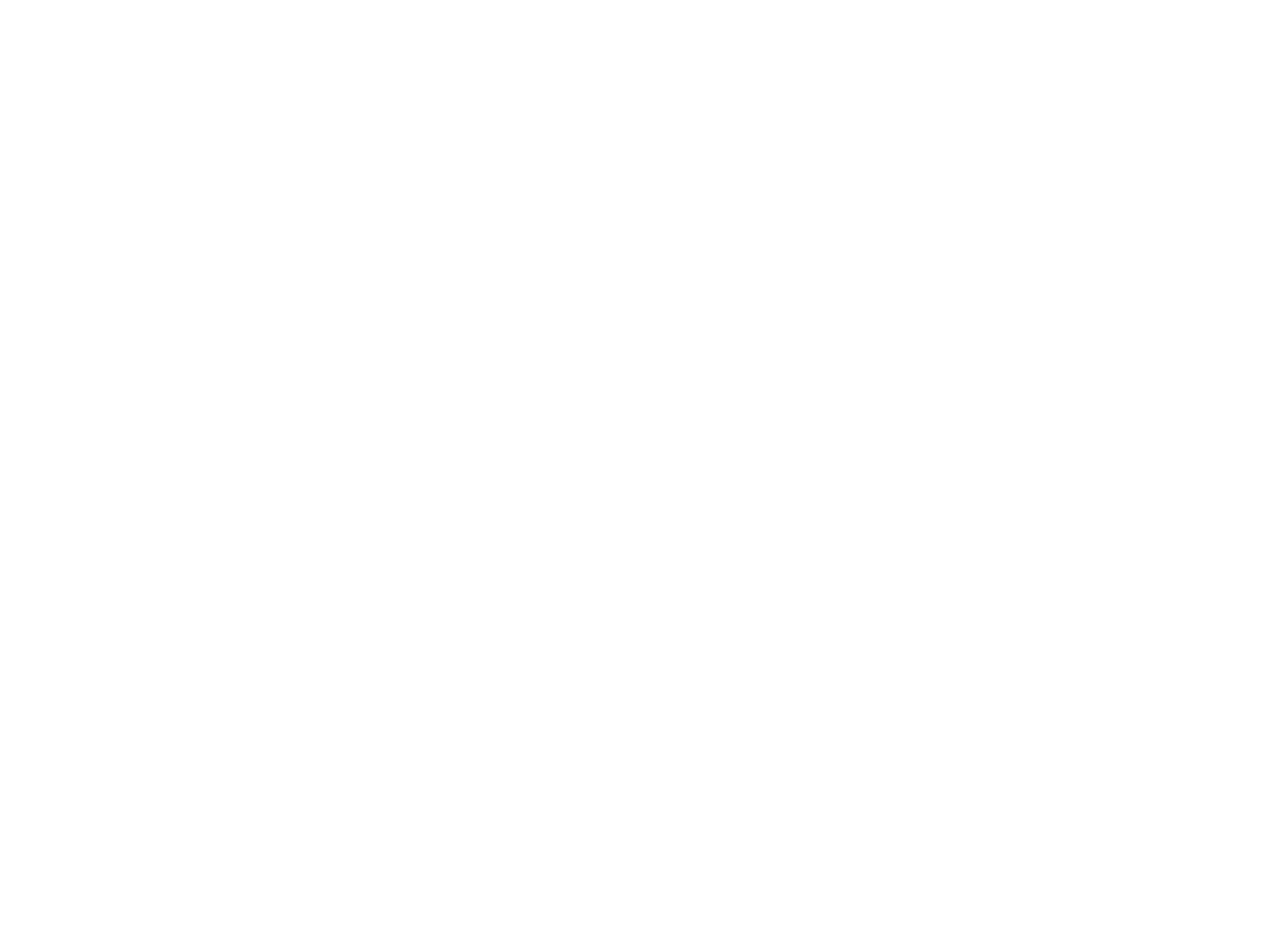
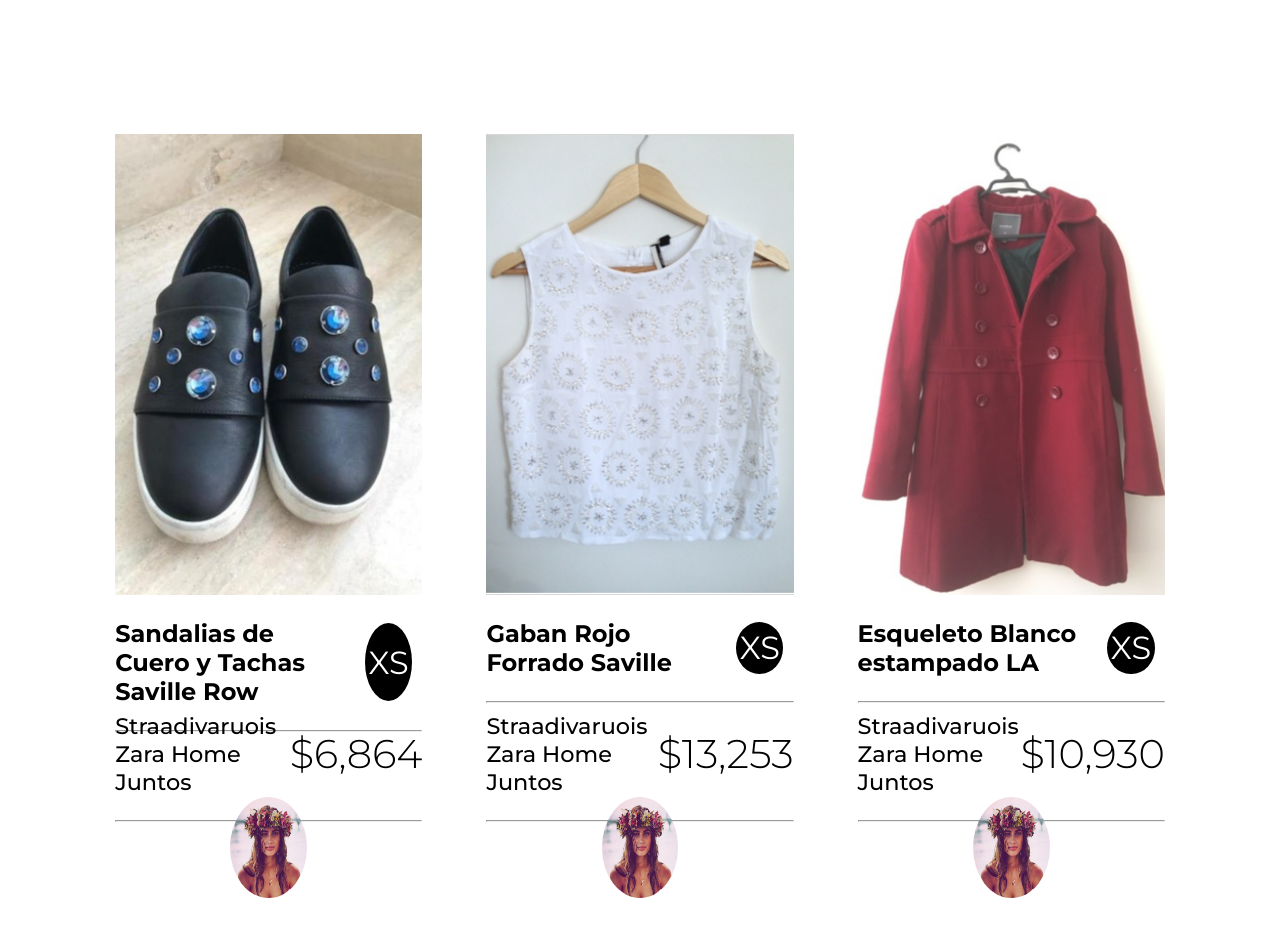
Before and after one commit to NataliaGaravito/frontend-challenge, a React (Create React App) app: page / in a window 1280 px wide. Shown: the part 1740-2676 px from the top of the page. Before the commit the page ends 800 px from the top, so only its background shows below. Built offline with nearby package versions, Linux system fonts and the light colour scheme; the HTML template or start-up script is replaced by a standard one.

Commit message:
nuevo: componente poductos, maquetacion de productos(imagen producto, detalle, precio, marca, imagen perfil), precio producto traido desde .JSON)

```diff
--- /dev/null
+++ b/src/components/Products/Products.jsx
@@ -0,0 +1,45 @@
+import React from 'react';
+import styles from '../Products/products.module.css';
+import dataProducts from '../../products.json';
+import p1 from '../../assets/p1.png';
+import p2 from '../../assets/p2.png';
+import p3 from '../../assets/p3.png';
+import p4 from '../../assets/p4.png';
+import p5 from '../../assets/p5.png';
+import p6 from '../../assets/p6.png';
+
+function Products(){
+    const images = [p1, p2, p3, p4, p5, p6]
+    const products = ['Jeans Azules Tiro Alto Bota Ancha New York', 'Chaqueta de Cuero Negra', 'Chaqueta de Cuero Cafe', 'Sandalias de Cuero y Tachas Saville Row',
+                        'Gaban Rojo Forrado Saville', 'Esqueleto Blanco estampado LA']
+    return (
+        <div className={styles.containerProducts}>
+            {
+                products.map((elem, key)=>{
+                    return(
+                        <div key={key} className={styles.product}>
+                            <img src={images[key]} alt="product"/>
+                            <div className={styles.containerName}>
+                                <div className={styles.name}>
+                                    <p>{elem}</p>
+                                    <div><p>XS</p></div>
+                                </div>
+                                <hr/>
+                            </div>
+                            <div>
+                            <div className={styles.brandPrice}>
+                                    <p>Straadivaruois Zara Home Juntos</p>
+                                    <p className={styles.price}>{dataProducts.products[key].price}</p>
+                                </div>
+                                <hr/>
+                            </div>
+                            <button className={styles.addProduct} ></button>
+                        </div>
+                    )
+                })
+            }
+        </div>
+    )
+}
+
+export default Products;
--- /dev/null
+++ b/src/components/Products/products.module.css
@@ -0,0 +1,97 @@
+.containerProducts{
+    width: 82%;
+    height: 120%;
+    display: grid;
+    grid-template-columns: repeat(3, 1fr);
+    grid-gap: 0px 4rem;;
+    justify-self: center;
+    padding: 0px 0px 5% 0px;
+}
+.product{
+    width: 100%;
+    height: 100%;
+    align-self: center;
+    display: grid;
+    grid-template-rows: 67% 11% 11% 11%;
+}
+.product img{
+    width: 100%;
+    justify-self: center;
+    align-self: self-end;
+}
+.name{
+    display: grid;
+    grid-template-columns: 78% 22%;
+    margin: 1.5rem 0px;
+}
+.name p{
+    margin: 0px;
+    padding: 0px;
+    font-size: 1.5rem;
+    font-family: Montserrat;
+    font-style: normal;
+    font-weight: bold;
+    align-self: center;
+}
+.name div{
+    background-color: #000;
+    height: 90%;
+    width: 70%;
+    align-self: center;
+    justify-self: center;
+    align-content: center;
+    border-radius: 50%;
+    display: flex;
+    justify-content: center;
+
+}
+.name div p{
+    color: #fff;
+    margin: 0px;
+    padding: 0px;
+    align-self: center;
+    /* font-family: Roboto; */
+    font-style: normal;
+    font-weight: normal;
+    font-size: 2rem;
+    line-height: 25px;
+}
+.containerName{
+    display: flex;
+    flex-direction: column;
+}
+.containerName hr{
+    margin: 0px;
+    padding: 0px;
+}
+.brandPrice{
+    display: grid;
+    grid-template-columns: 60% 40%;
+    font-family: Montserrat;
+    font-style: normal;
+    font-weight: 500;
+    font-size: 1.4rem;
+    padding: 1rem 0px;
+}
+.brandPrice p{
+    padding: 0px;
+    margin: 0px;
+}
+.price{
+    font-style: normal;
+    font-weight: 200;
+    font-size: 2.5rem;
+    justify-self: self-end;
+    align-self: center;
+}
+
+.addProduct{
+    background-image: url(../../assets/profile.png);
+    background-repeat: no-repeat;
+    background-size: 100% 100%;
+    border-radius: 50%;
+    width: 25%;
+    border: none;
+    /* align-self: center; */
+    justify-self: center;
+}
--- a/src/components/navBar/NavBar.jsx
+++ b/src/components/navBar/NavBar.jsx
@@ -9,7 +9,6 @@
             <div className={styles.divNavBarButtons}>
             {
                 views.map((elem, key)=>{
-                    console.log(props.location)
                     let viewSelected = props.location === elem ? styles.viewSelected : styles.viewNoSelected
                     return(
                         <Link key={key} to={"/"+elem}>
--- a/src/views/shop/Shop.jsx
+++ b/src/views/shop/Shop.jsx
@@ -2,6 +2,7 @@
 import NavBar from '../../components/navBar/NavBar.jsx';
 import Banner from '../../components/banner/Banner.jsx';
 import styles from '../shop/shop.module.css'
+import Products from '../../components/Products/Products.jsx';
 
 function Shop(){
     const sendBanner = <div><span>te regalamos</span><br/><span>en tu primera</span><br/><span>compra</span></div>
@@ -15,7 +16,7 @@
                 </div>
                 <span>lo último de nuestra tienda</span>
             </div>
-
+            <Products></Products>
         </div>)
 }
 
```
